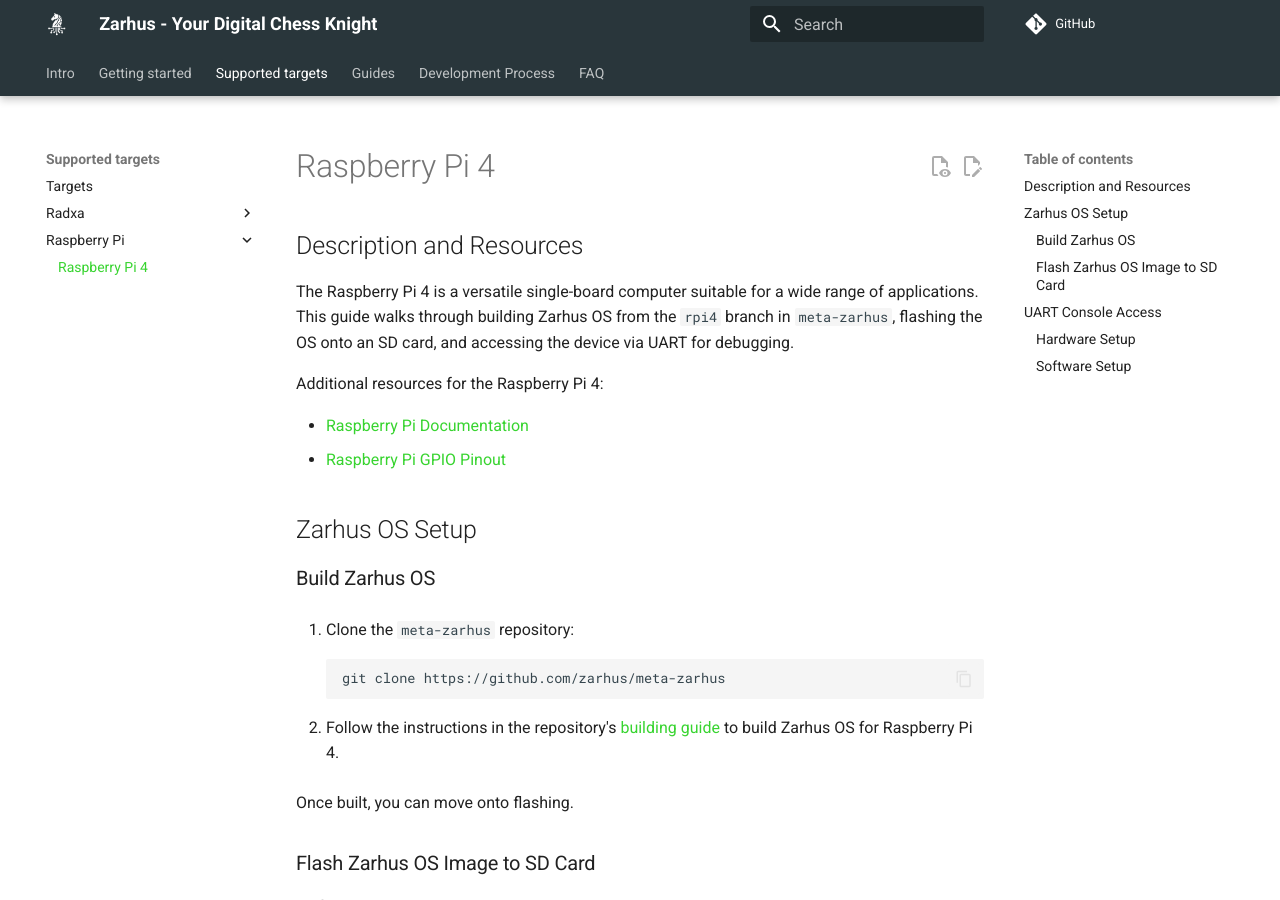
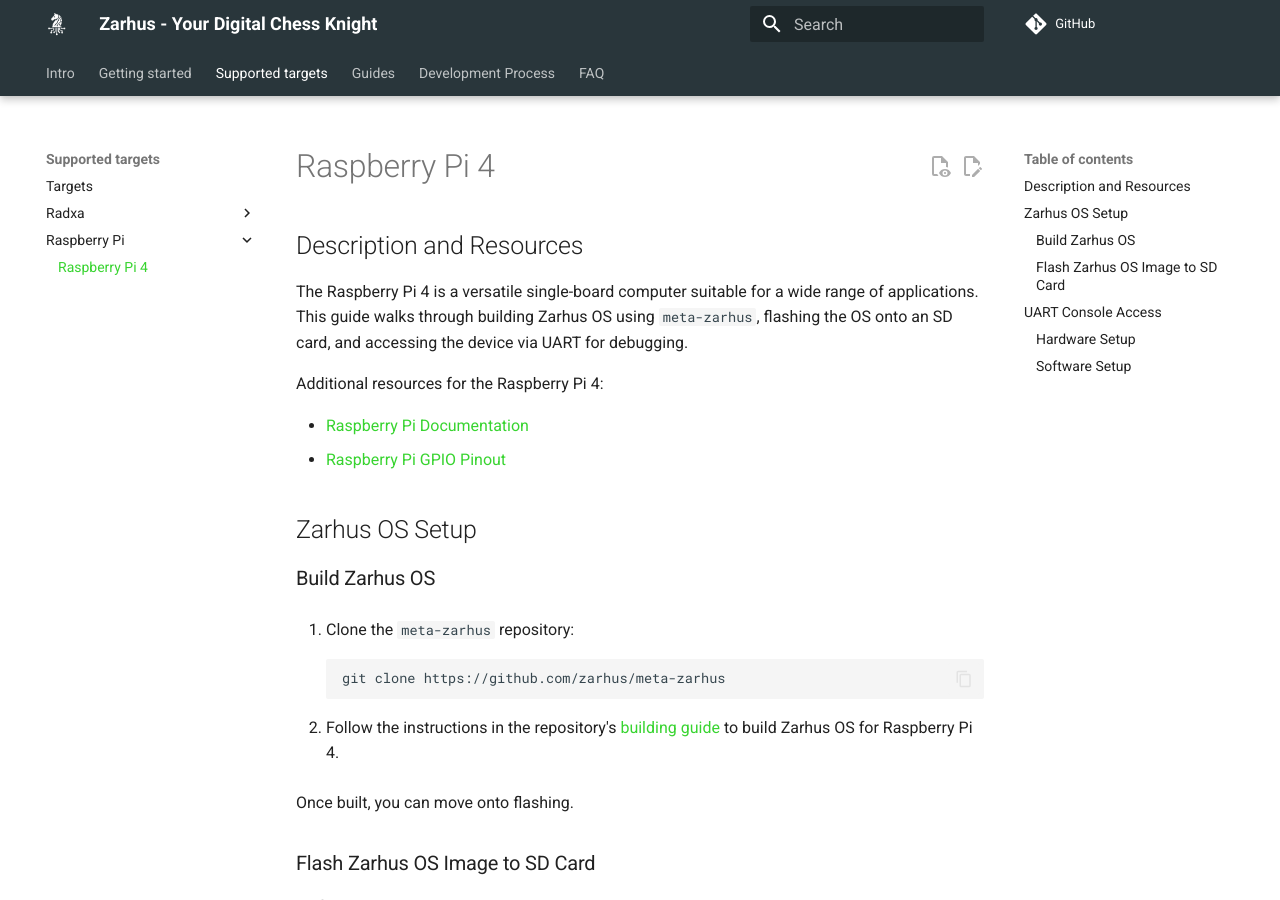
Before and after one commit to zarhus/docs, an MkDocs documentation site: the page built from docs/supported-targets/rpi4.md, in a window 1280 px wide and 900 px high. Built offline with MkDocs 1.6.1 and Material for MkDocs 9.7.7, drawn with Linux system fonts in a browser that asks for light colours; comment, search, counter and statistics services are not loaded; some of the changed text lies outside the part shown.

Commit message:
address review again
Signed-off-by: Wiktor Grzywacz <wiktor.grzywacz@3mdeb.com>

```diff
--- a/docs/supported-targets/rpi4.md
+++ b/docs/supported-targets/rpi4.md
@@ -3,9 +3,9 @@
 ## Description and Resources
 
 The Raspberry Pi 4 is a versatile single-board computer suitable for a wide
-range of applications. This guide walks through building Zarhus OS from
-the `rpi4` branch in `meta-zarhus`, flashing the OS onto an SD card, and
-accessing the device via UART for debugging.
+range of applications. This guide walks through building Zarhus OS using
+`meta-zarhus`, flashing the OS onto an SD card, and accessing the device
+via UART for debugging.
 
 Additional resources for the Raspberry Pi 4:
 
```
Also changed, not shown: other parts of docs/supported-targets/rpi4.md (+4 -4 lines).
